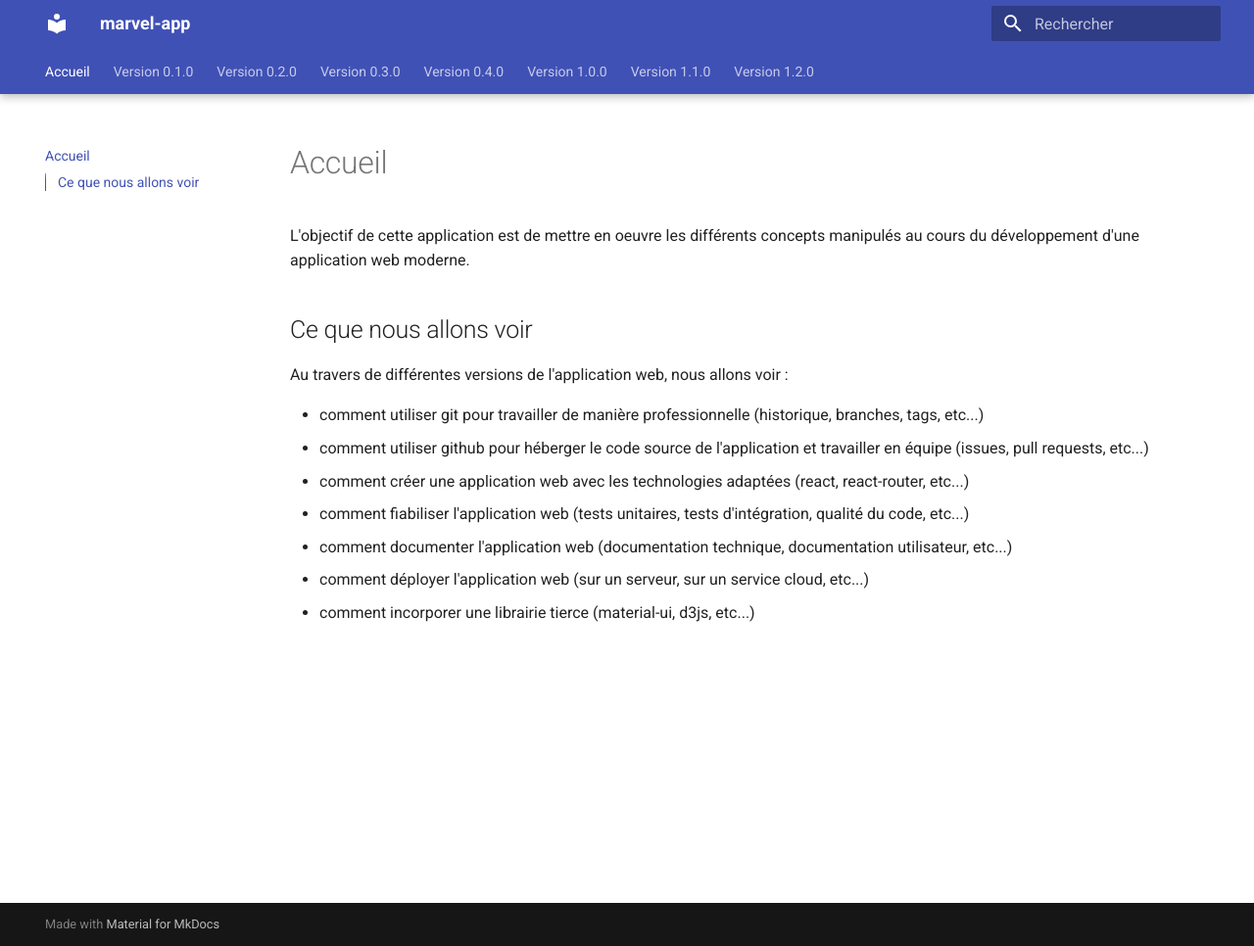
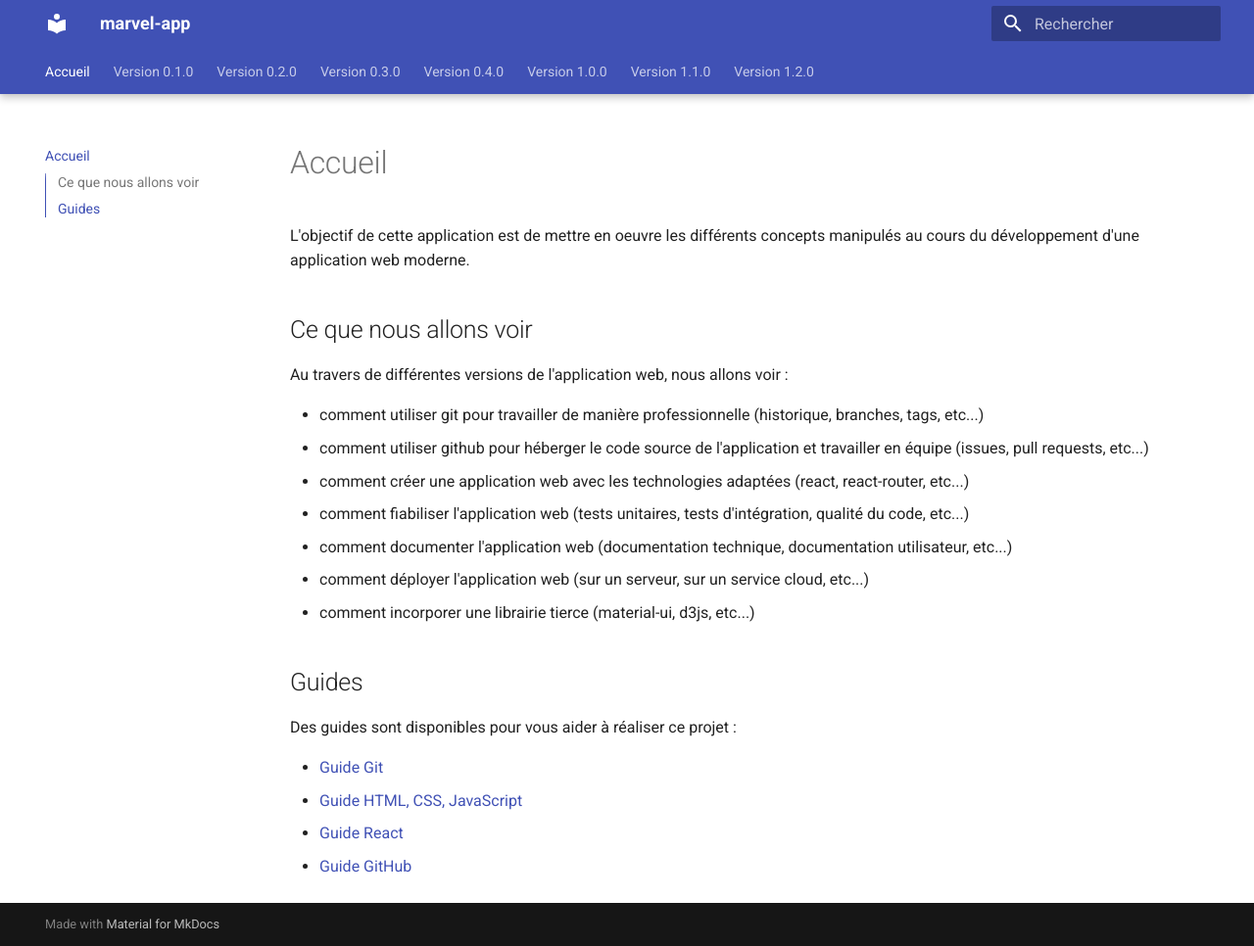
Before and after one commit to but-sd/guide-marvel-app, an MkDocs documentation site: the page built from docs/index.md, in a window 1280 px wide and 966 px high. Shown: the whole window at 98% size. Built offline with MkDocs 1.6.1 and Material for MkDocs 9.7.7, drawn with Linux system fonts in a browser that asks for light colours.

Commit message:
add guides

```diff
--- a/docs/index.md
+++ b/docs/index.md
@@ -11,3 +11,12 @@ Au travers de différentes versions de l'application web, nous allons voir :
 - comment documenter l'application web (documentation technique, documentation utilisateur, etc...)
 - comment déployer l'application web (sur un serveur, sur un service cloud, etc...)
 - comment incorporer une librairie tierce (material-ui, d3js, etc...)
+
+## Guides
+
+Des guides sont disponibles pour vous aider à réaliser ce projet :
+
+- [Guide Git](https://but-sd.github.io/guide-git){:target="_blank"}
+- [Guide HTML, CSS, JavaScript](https://but-sd.github.io/guide-html){:target="_blank"}
+- [Guide React](https://but-sd.github.io/guide-react){:target="_blank"}
+- [Guide GitHub](https://but-sd.github.io/guide-github){:target="_blank"}
```
Also changed, not shown: docs/version-0.*/version-0.1.0.md (+1 -1 lines).
